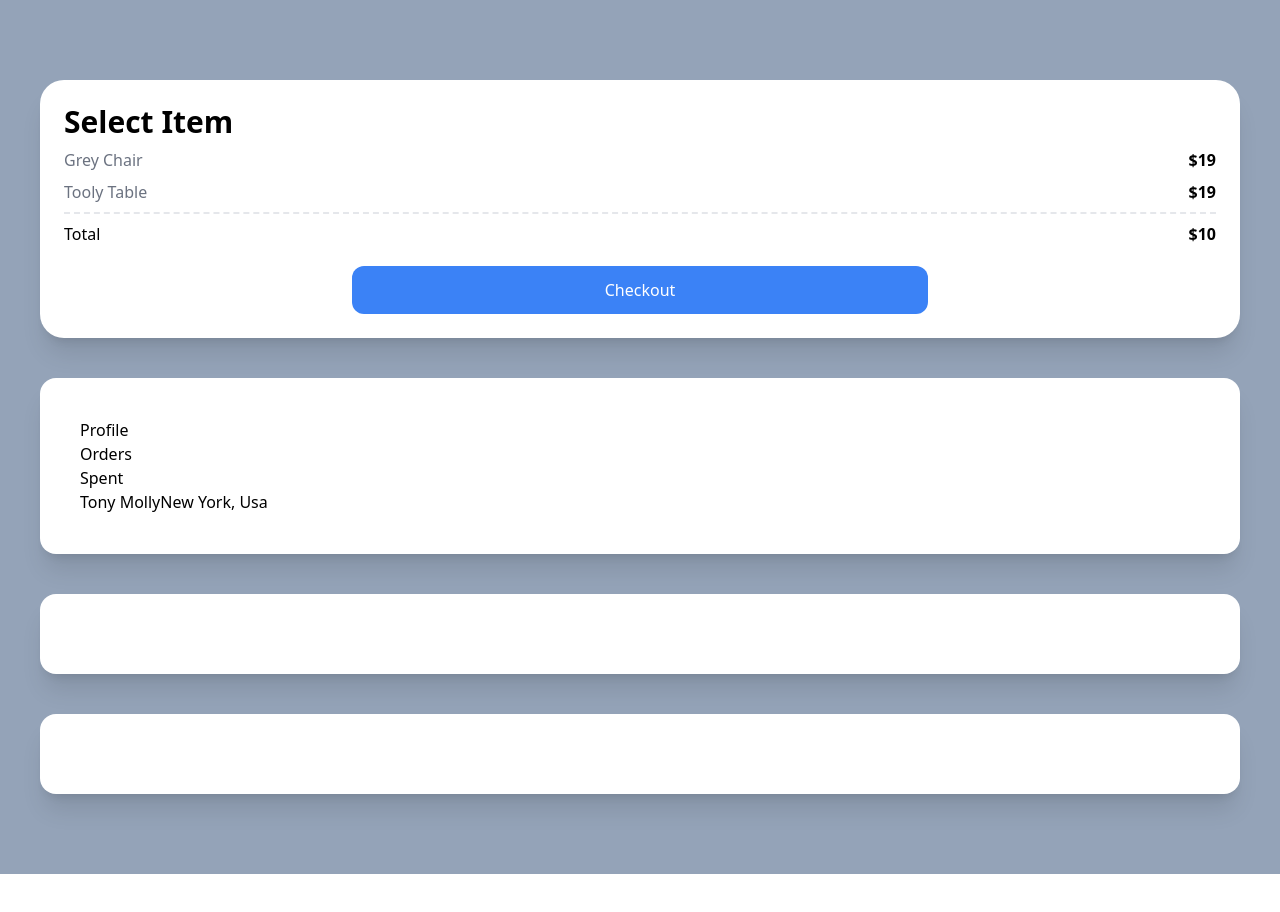
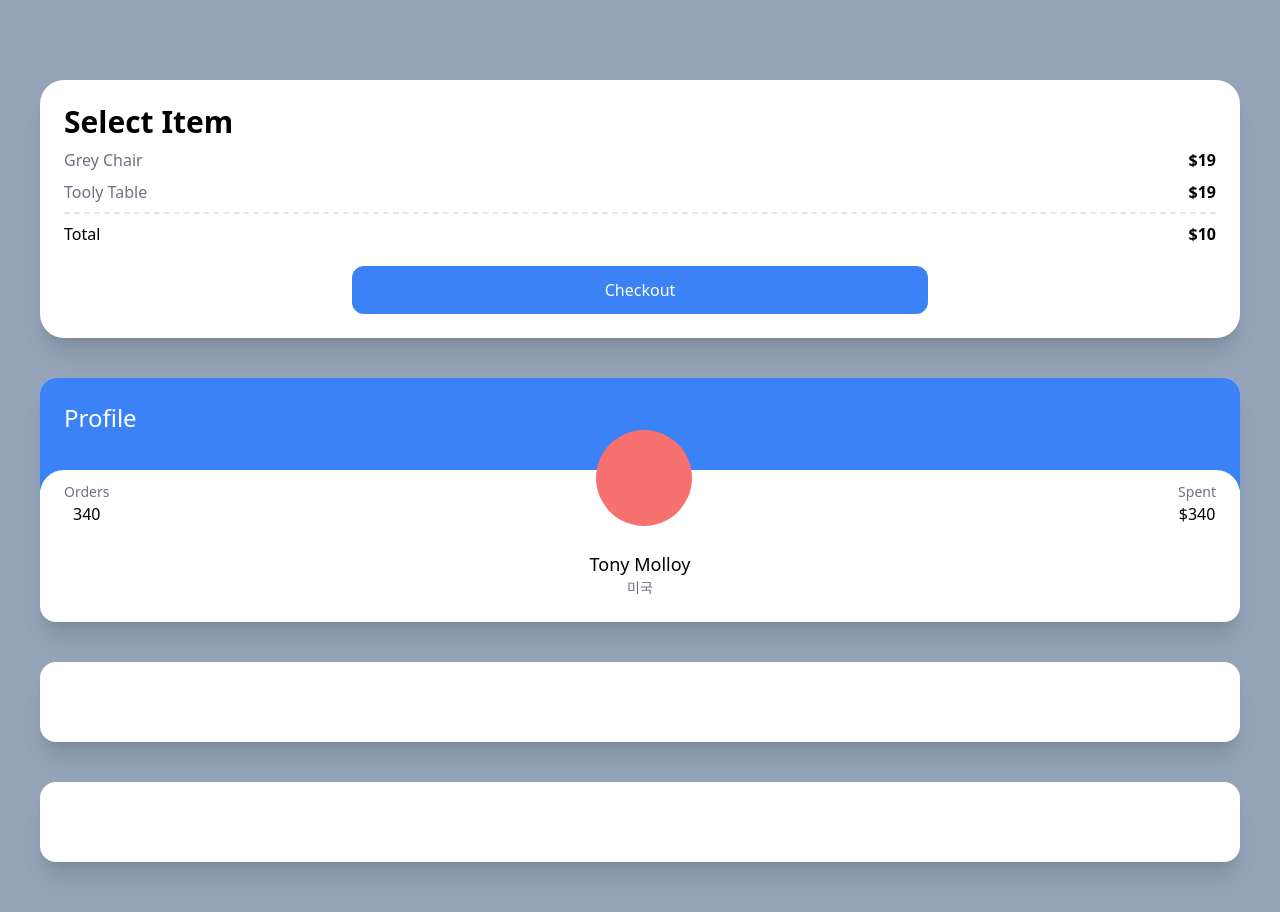
Before and after one commit to arukendev/carrot, a Next.js app: page / in a window 1280 px wide. Shown: the top 912 px of the page. Before the commit the page ends 874 px from the top, so only its background shows below. Built offline with nearby package versions, Linux system fonts and the light colour scheme.

Commit message:
second box

```diff
--- a/pages/index.tsx
+++ b/pages/index.tsx
@@ -21,17 +21,26 @@
           Checkout
         </div>
       </div>
-      <div className="bg-white p-10 rounded-2xl shadow-xl">
-        <span>Profile</span>
-        <div>
-          <span>Orders</span>
+      <div className="bg-white overflow-hidden rounded-2xl shadow-xl">
+        <div className="bg-blue-500 p-6 pb-14">
+          <span className="text-white text-2xl">Profile</span>
         </div>
-        <div>
-          <span>Spent</span>
-        </div>
-        <div>
-          <span>Tony Molly</span>
-          <span>New York, Usa</span>
+        <div className="rounded-3xl p-6 bg-white relative -top-5">
+          <div className="flex relative -top-16 items-end justify-between">
+            <div className="flex flex-col items-center">
+              <span className="text-sm text-gray-500">Orders</span>
+              <span className="font-medium">340</span>
+            </div>
+            <div className="h-24 w-24 bg-red-400 rounded-full" />
+            <div className="flex flex-col items-center">
+              <span className="text-sm text-gray-500">Spent</span>
+              <span className="font-medium">$340</span>
+            </div>
+          </div>
+          <div className="relative  flex flex-col items-center -mt-10 -mb-5">
+            <span className="text-lg font-medium">Tony Molloy</span>
+            <span className="text-sm text-gray-500">미국</span>
+          </div>
         </div>
       </div>
       <div className="bg-white p-10 rounded-2xl shadow-xl"></div>
```
